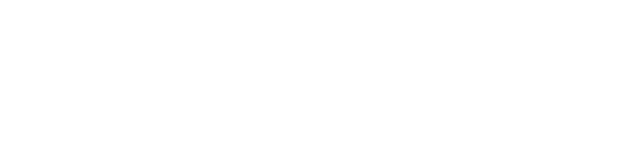
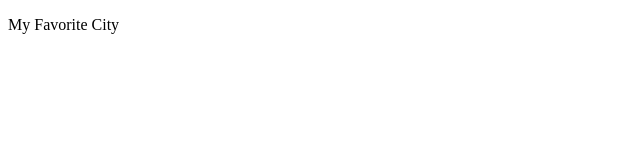
Before and after one commit to letif9994/simple-travel-site, a plain HTML site: page index.html in a window 1280 px wide. Shown: the whole page, without its empty margins (0-640 px from the left). Drawn offline with Linux system fonts and the light colour scheme.

Commit message:
Added project structure
Added folders and the title for the website

```diff
--- a/index.html
+++ b/index.html
@@ -4,9 +4,10 @@
     <meta charset="UTF-8">
     <meta http-equiv="X-UA-Compatible" content="IE=edge">
     <meta name="viewport" content="width=device-width, initial-scale=1.0">
-    <title>Document</title>
+    <title>Favorite City</title>
 </head>
 <body>
+    <p>My Favorite City</p>
 
 
     <img src="" alt="" sizes="" srcset="">
```
Also changed, not shown: 1 other file.
